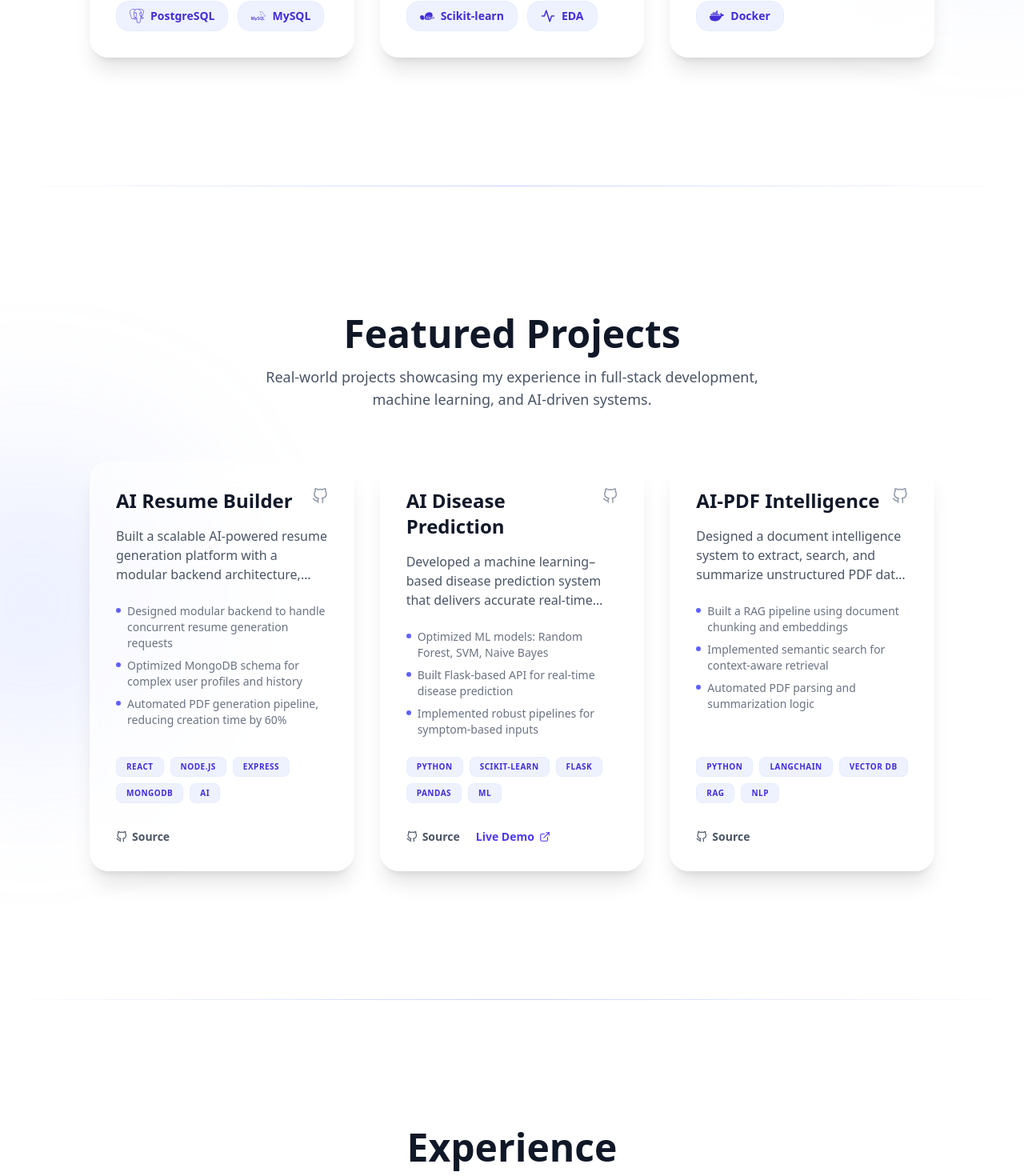
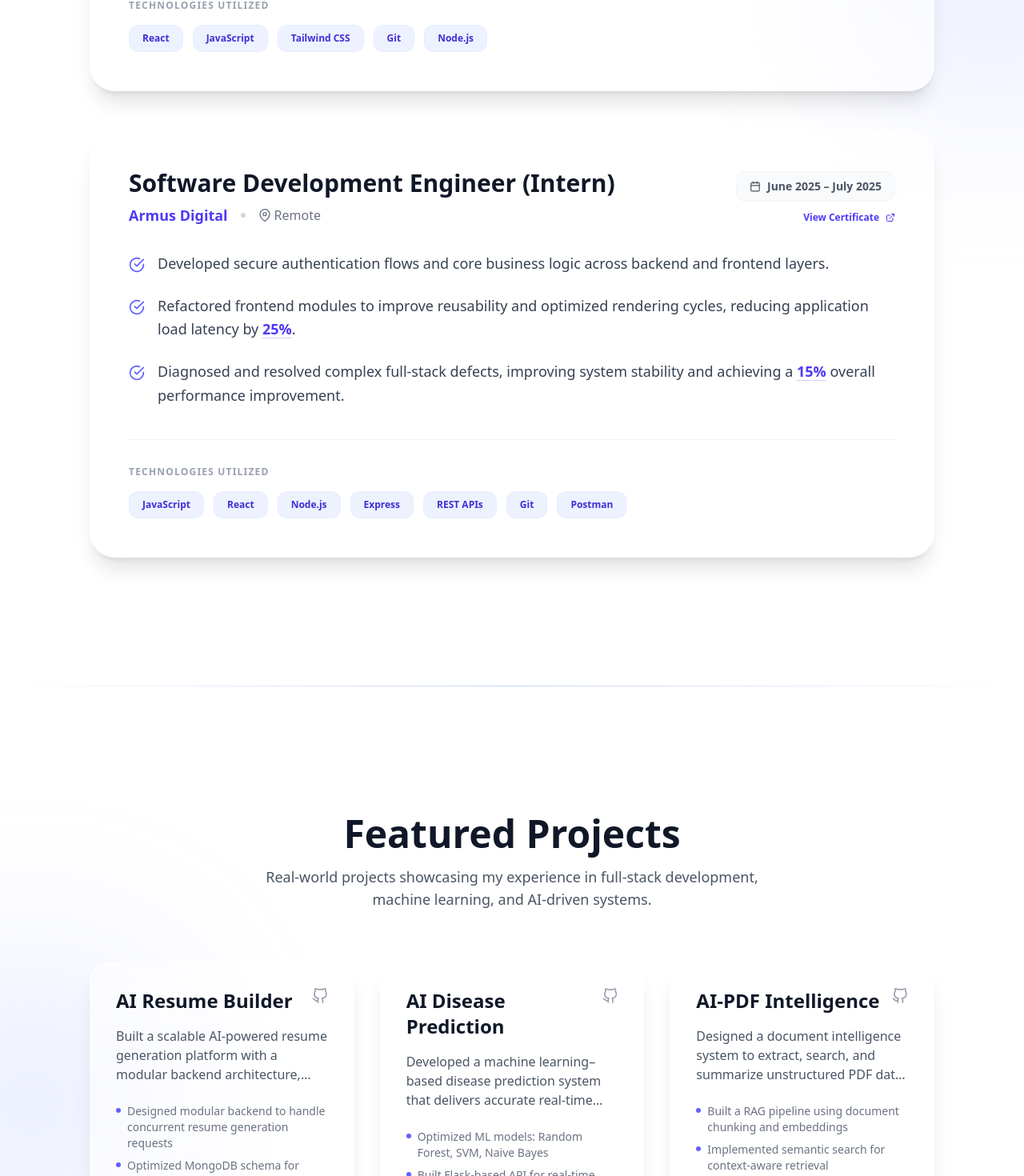
Before and after one commit to sourav-kr14/Portfolio, a React (Vite) app: page / in a window 1280 px wide. Shown: the part 2373-3843 px from the top of the page at 80% size. Built offline with nearby package versions, Linux system fonts and the light colour scheme.

Commit message:
update: changed the layout

```diff
--- a/src/App.jsx
+++ b/src/App.jsx
@@ -12,7 +12,6 @@ const Leadership = lazy(() => import("./components/LeaderShip/Leadership"));
 const Contact = lazy(() => import("./components/Contact/Contact"));
 
 function App() {
-
   const { scrollYProgress } = useScroll();
   const scaleX = useSpring(scrollYProgress, {
     stiffness: 100,
@@ -36,13 +35,12 @@ function App() {
         <Suspense
           fallback={<div className="h-screen bg-white dark:bg-slate-950" />}
         >
-          <Skills />
+          <Experience />
           <SectionDivider />
 
           <Projects />
           <SectionDivider />
-
-          <Experience />
+          <Skills />
           <SectionDivider />
 
           <Leadership />
```
